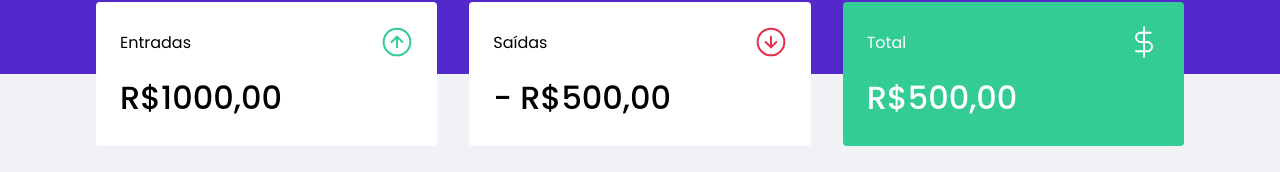
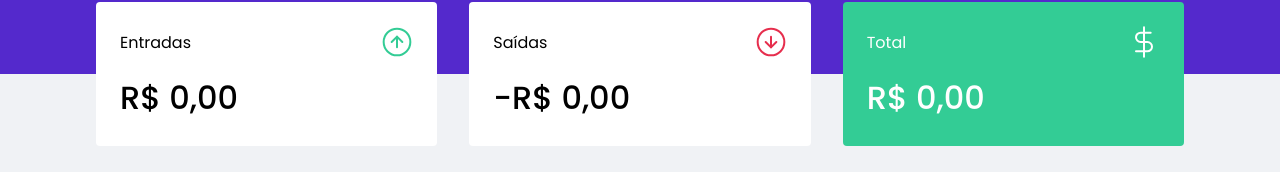
Before and after one commit to ReinaldoCS/dtmoney, a React (Create React App) app: page / in a window 1280 px wide. Shown: the part 198-370 px from the top of the page. Built offline with nearby package versions, Linux system fonts and the light colour scheme; no server answers; what miragejs would draw is missing.

Commit message:
Calculando resumo

```diff
--- a/src/components/Summary/index.tsx
+++ b/src/components/Summary/index.tsx
@@ -12,6 +12,26 @@
 
   console.log(transactions);
 
+  const summary = transactions.reduce((acc, transaction) => {
+    switch (transaction.type) {
+      case 'deposit':
+        acc.deposits += transaction.amount;
+        acc.total += transaction.amount;
+        break;
+      case 'withdraw':
+        acc.withdraws += transaction.amount;
+        acc.total -= transaction.amount;
+        break;
+      default:
+        throw new Error (`Type "${transaction.type}" undefined`)
+    }
+    return acc;
+  },{
+    deposits: 0,
+    withdraws: 0,
+    total: 0
+  });
+
   return (
     <Container>
       <div>
@@ -19,21 +39,37 @@
           <p>Entradas</p>
           <img src={incomeImg} alt="Entradas" />
         </header>
-        <strong>R$1000,00</strong>
+        <strong>
+          {new Intl.NumberFormat('pt-BR', {
+                  style: 'currency',
+                  currency: 'BRL'
+          }).format(summary.deposits)}
+        </strong>
       </div>
       <div>
         <header>
           <p>Saídas</p>
           <img src={outcomeImg} alt="Saídas" />
         </header>
-        <strong>- R$500,00</strong>
+        <strong>
+          -
+          {new Intl.NumberFormat('pt-BR', {
+                  style: 'currency',
+                  currency: 'BRL'
+          }).format(summary.withdraws)}
+        </strong>
       </div>
       <div className="highlight-background">
         <header>
           <p>Total</p>
           <img src={totalImg} alt="Total" />
         </header>
-        <strong>R$500,00</strong>
+        <strong>
+        {new Intl.NumberFormat('pt-BR', {
+                  style: 'currency',
+                  currency: 'BRL'
+          }).format(summary.total)}
+        </strong>
       </div>
     </Container>
   )
```
